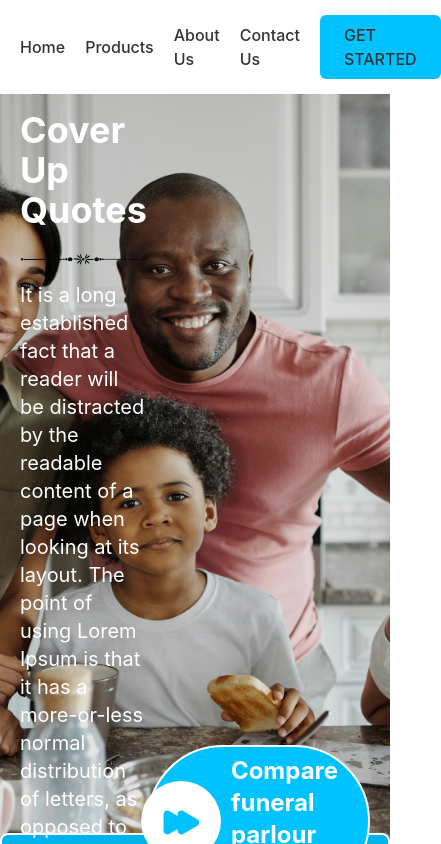
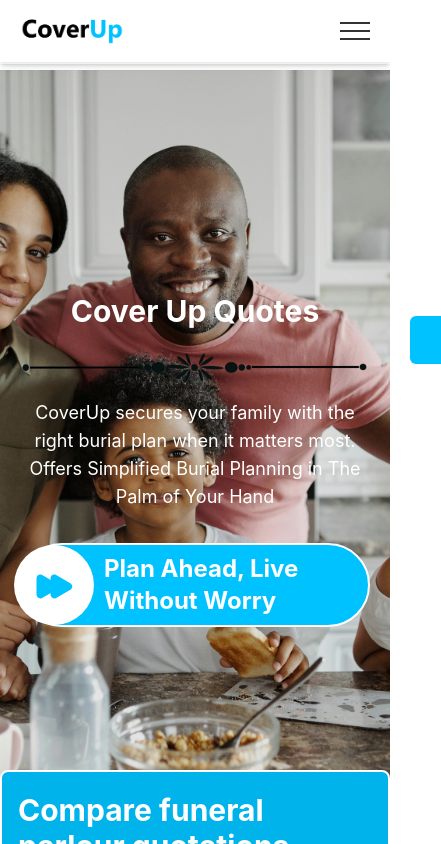
Before and after one commit to banelee59/Cover-mern, a React (Create React App) app: page / in a window 390 px wide. Shown: the top 844 px of the page, 441 px wide, since content can reach past the window. Built offline with nearby package versions, Linux system fonts and the light colour scheme; no server answers.

Commit message:
Function: burger menu implementation

```diff
--- /dev/null
+++ b/src/components/Footer.js
@@ -0,0 +1,40 @@
+import React from 'react';
+import { Link } from 'react-router-dom';
+
+const Footer = () => {
+  return (
+    <footer>
+      <div className="footer-content">
+        <div className="footer-info">
+          <Link to="/" className="footer-logo">COVER UP</Link>
+          <p>CoverUp Insurance offers comprehensive insurance solutions to protect what matters most. Located in the heart of Johannesburg, we are dedicated to providing personalized service and peace of mind.</p>
+        </div>
+
+        <div className="footer-office">
+          <h3>Our Office</h3>
+          <p>Address: Thornhill Office Park 84, Bekker road, Midrand 1685</p>
+        </div>
+
+        <div className="footer-contact">
+          <h3>Contact Us</h3>
+          <p>Email: info@coverupquotes.co.za</p>
+        </div>
+
+        <div className="footer-links">
+          <h3>Quick Links</h3>
+          <ul>
+            <li><Link to="/" className="hover:text-[#00c2ff] transition-colors">Home</Link></li>
+            <li><Link to="/about" className="hover:text-[#00c2ff] transition-colors">About Us</Link></li>
+            <li><Link to="/contact" className="hover:text-[#00c2ff] transition-colors">Contact Us</Link></li>
+            <li><Link to="/get-started" className="hover:text-[#00c2ff] transition-colors">Get a Quote</Link></li>
+          </ul>
+        </div>
+      </div>
+      <div className="footer-bottom">
+        <p>© 2024 CoverUp Insurance | All rights reserved</p>
+      </div>
+    </footer>
+  );
+};
+
+export default Footer;
--- a/src/components/Navbar.css
+++ b/src/components/Navbar.css
@@ -12,6 +12,7 @@
   display: flex;
   justify-content: space-between;
   align-items: center;
+  width: 100%;
 }
 
 .contact-info {
@@ -22,20 +23,22 @@
 .navbar {
   background: white;
   padding: 15px 0;
-  box-shadow: none;
-  position: sticky;
+  position: fixed;
+  width: 100%;
   top: 0;
+  left: 0;
   z-index: 1000;
+  box-shadow: 0 2px 4px rgba(0,0,0,0.1);
 }
 
 .logo {
   display: flex;
   align-items: center;
-  text-decoration: none;
+  z-index: 1001;
 }
 
 .logo-image {
-  height: 40px;  /* Adjust this value based on your logo size */
+  height: 40px;
   width: auto;
 }
 
@@ -43,12 +46,15 @@
   display: flex;
   gap: 30px;
   align-items: center;
+  margin-left: auto;
 }
 
 .nav-links a {
   color: #333;
   text-decoration: none;
   font-weight: 500;
+  transition: color 0.3s ease;
+  white-space: nowrap;
 }
 
 .nav-links a:hover {
@@ -68,16 +74,207 @@
   background: #2980b9;
 }
 
-@media (max-width: 768px) {
+/* Burger Menu Styles */
+.burger-menu {
+  display: none;
+  width: 30px;
+  height: 20px;
+  position: relative;
+  background: none;
+  border: none;
+  cursor: pointer;
+  z-index: 1001;
+  padding: 0;
+}
+
+.burger-bar {
+  width: 100%;
+  height: 2px;
+  background-color: #333;
+  position: absolute;
+  top: 50%;
+  transform: translateY(-50%);
+  transition: all 0.3s ease;
+}
+
+.burger-bar::before,
+.burger-bar::after {
+  content: '';
+  position: absolute;
+  width: 100%;
+  height: 2px;
+  background-color: #333;
+  left: 0;
+  transition: all 0.3s ease;
+}
+
+.burger-bar::before {
+  top: -8px;
+}
+
+.burger-bar::after {
+  top: 8px;
+}
+
+/* Open state for burger menu */
+.burger-bar.open {
+  background-color: transparent;
+}
+
+.burger-bar.open::before {
+  transform: rotate(45deg);
+  top: 0;
+}
+
+.burger-bar.open::after {
+  transform: rotate(-45deg);
+  top: 0;
+}
+
+/* Mobile Menu Styles */
+.mobile-menu {
+  display: none;
+  position: fixed;
+  top: 0;
+  left: 0;
+  width: 100%;
+  height: 100vh;
+  background-color: white;
+  padding-top: 80px;
+  transform: translateX(100%);
+  transition: transform 0.3s ease;
+  z-index: 1000;
+}
+
+.mobile-menu.open {
+  transform: translateX(0);
+}
+
+.mobile-menu a {
+  display: block;
+  padding: 15px 20px;
+  color: #333;
+  text-decoration: none;
+  font-weight: 500;
+  text-align: center;
+  transition: color 0.3s ease;
+  font-size: 16px;
+}
+
+.mobile-menu a:hover {
+  color: #00c2ff;
+}
+
+.mobile-menu .mobile-cta {
+  background-color: #00c2ff;
+  color: white;
+  margin: 20px;
+  padding: 12px 24px;
+  border-radius: 6px;
+  transition: background-color 0.3s ease;
+}
+
+.mobile-menu .mobile-cta:hover {
+  background-color: #00b3eb;
+  color: white;
+}
+
+/* Screen-specific styles */
+/* Large Screens (Desktops) */
+@media (min-width: 1280px) {
+  .container {
+    padding: 0 40px;
+  }
+
+  .nav-links {
+    gap: 40px;
+  }
+
+  .logo-image {
+    height: 45px;
+  }
+}
+
+/* Medium Screens (Laptops) */
+@media (min-width: 1024px) and (max-width: 1279px) {
+  .container {
+    padding: 0 30px;
+  }
+
+  .nav-links {
+    gap: 30px;
+  }
+}
+
+/* Small Screens (Tablets) */
+@media (min-width: 768px) and (max-width: 1023px) {
+  .container {
+    padding: 0 20px;
+  }
+
   .nav-links {
     gap: 20px;
   }
 
-  .quote-button {
-    padding: 8px 16px;
+  .nav-links a {
+    font-size: 14px;
+  }
+}
+
+/* Mobile Screens */
+@media (max-width: 767px) {
+  .nav-links {
+    display: none;
+  }
+
+  .burger-menu {
+    display: block;
+  }
+
+  .mobile-menu {
+    display: block;
+  }
+
+  .container {
+    padding: 0 15px;
   }
 
   .logo-image {
-    height: 32px;  /* Slightly smaller on mobile */
+    height: 32px;
   }
 }
+
+/* Add smooth transitions */
+.nav-links a,
+.mobile-menu a,
+.burger-menu,
+.logo-image {
+  transition: all 0.3s ease;
+}
+
+/* Ensure content below navbar is properly spaced */
+body {
+  padding-top: 70px;
+}
+
+/* Fix for very small screens */
+@media (max-width: 320px) {
+  .container {
+    padding: 0 10px;
+  }
+
+  .logo-image {
+    height: 28px;
+  }
+}
+
+/* Fix for extra large screens */
+@media (min-width: 1920px) {
+  .container {
+    max-width: 1600px;
+  }
+
+  .nav-links {
+    gap: 50px;
+  }
+}
--- a/src/components/Navbar.js
+++ b/src/components/Navbar.js
@@ -1,10 +1,15 @@
-import React from 'react';
+import React, { useState } from 'react';
 import { Link } from 'react-router-dom';
 import './Navbar.css';
 
 const Navbar = () => {
+  const [isOpen, setIsOpen] = useState(false);
+
+  const toggleMenu = () => {
+    setIsOpen(!isOpen);
+  };
+
   return (
-    <>
     <nav className="navbar">
       <div className="container">
         <Link to="/" className="logo">
@@ -14,7 +19,9 @@ const Navbar = () => {
             className="logo-image"
           />
         </Link>
-          <div className="nav-links">
+
+        {/* Desktop Navigation */}
+        <div className="nav-links hidden md:flex">
           <Link to="/" className="hover:text-[#00c2ff]">Home</Link>
           <Link to="/PRODUCTS" className="hover:text-[#00c2ff]">Products</Link>
           <Link to="/about" className="hover:text-[#00c2ff]">About Us</Link>
@@ -23,12 +30,28 @@ const Navbar = () => {
             GET STARTED
           </Link>
         </div>
+
+        {/* Burger Menu Button */}
+        <button
+          className="md:hidden burger-menu"
+          onClick={toggleMenu}
+          aria-label="Toggle menu"
+        >
+          <div className={`burger-bar ${isOpen ? 'open' : ''}`}></div>
+        </button>
+
+        {/* Mobile Navigation */}
+        <div className={`mobile-menu ${isOpen ? 'open' : ''}`}>
+          <Link to="/" onClick={toggleMenu}>Home</Link>
+          <Link to="/PRODUCTS" onClick={toggleMenu}>Products</Link>
+          <Link to="/about" onClick={toggleMenu}>About Us</Link>
+          <Link to="/contact" onClick={toggleMenu}>Contact Us</Link>
+          <Link to="/get-started" onClick={toggleMenu} className="mobile-cta">
+            GET STARTED
+          </Link>
+        </div>
       </div>
     </nav>
-
-
-
-    </>
   );
 };
 
--- a/src/pages/Home.js
+++ b/src/pages/Home.js
@@ -72,21 +72,22 @@ const Home = () => {
           backgroundImage: 'url("/images/home-image1.jpg")',
           backgroundSize: 'cover',
           backgroundPosition: 'center',
-          minHeight: 'calc(100vh - 70px)',
+          minHeight: 'calc(100vh - 64px)',
         }}
       >
         <div className="absolute inset-0 bg-black bg-opacity-10"></div>
-        <div className="container h-full flex items-center justify-center mx-auto px-4 relative">
-          <div className="flex items-end justify-between w-full relative z-10">
-            <div className='w-5/12'>
-              <div className='w-fit' >
-                <h1 className="text-4xl md:text-5xl font-bold text-white">
+        <div className="container h-full flex items-center justify-center mx-auto px-4 relative py-12 md:py-0">
+          <div className="flex flex-col md:flex-row md:items-end justify-between w-full relative z-10 gap-8">
+            <div className='w-full md:w-5/12'>
+              <div className='w-fit'>
+                <h1 className="text-3xl sm:text-4xl md:text-5xl font-bold text-white text-center md:text-left">
                   Cover Up Quotes
                 </h1>
-                <img src="/images/underline.png" alt="Hero Image" className="top-4 mx-auto w-[370px] h-auto object-contain" />
+                <img src="/images/underline.png" alt="Hero Image" className="top-4 mx-auto w-full max-w-[370px] h-auto object-contain" />
               </div>
-              <p className="text-white text-xl mt-4">
-                It is a long established fact that a reader will be distracted by the readable content of a page when looking at its layout. The point of using Lorem Ipsum is that it has a more-or-less normal distribution of letters, as opposed to using 'Content
+              <p className="text-white text-lg md:text-xl mt-4 text-center md:text-left">
+                Cover<span>Up</span> secures your family with the right burial
+                plan when it matters most. Offers Simplified Burial Planning in The Palm of Your Hand
               </p>
             </div>
             <div className='bg-[#00c2ff] items-center rounded-full border-white border-2 py-2 flex px-2'>
@@ -100,7 +101,7 @@ const Home = () => {
                 </div>
               </div>
 
-              <h4 className='text-white font-bold mb-1 text-2xl'>Compare funeral parlour quotations</h4>
+              <h4 className='text-white font-bold mb-0 text-2xl'>Plan Ahead, Live Without Worry</h4>
             </div>
           </div>
         </div>
@@ -116,7 +117,7 @@ const Home = () => {
         {/* Importance Section */}
         <section className="bg-gray-50 py-16">
           <div className="container mx-auto px-4">
-            <div className="text-center mb-12">
+            <div className="text-center mb-0">
 
               <h2 className="text-3xl md:text-4xl font-bold mb-12 text-gray-800 text-left">
                 IMPORTANCE OF BURIAL SCHEMES
```
Also changed, not shown: src/components/Footer.css (added, +19 -0 lines). Lines whose indentation alone changed are shown as unchanged.
